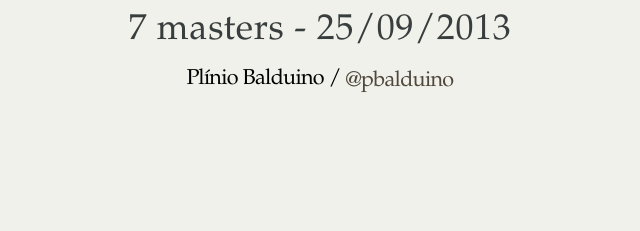
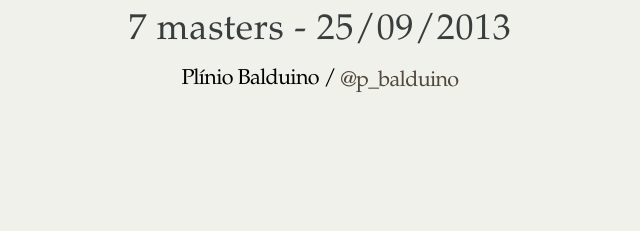
Before and after one commit to pbalduino/7masters-javascript, a website: page index.html in a window 1280 px wide. Shown: the part 489-720 px from the top of the page, 320-960 px from the left. Drawn offline with Linux system fonts and the light colour scheme.

Commit message:
Errei meu proprio twitter

```diff
--- a/index.html
+++ b/index.html
@@ -4,7 +4,7 @@
   <head>
     <meta charset="utf-8">
 
-    <title>reveal.js - The HTML Presentation Framework</title>
+    <title>JavaScript Funcional</title>
 
     <meta name="description" content="A framework for easily creating beautiful presentations using HTML">
     <meta name="author" content="Hakim El Hattab">
@@ -52,7 +52,7 @@
           <h2>Em sete minutos</h2>
           <h4>7 masters - 25/09/2013</h4>
           <p>
-            <small>Plínio Balduino / <a href="http://twitter.com/p_balduino">@pbalduino</a></small>
+            <small>Plínio Balduino / <a href="http://twitter.com/p_balduino">@p_balduino</a></small>
           </p>
         </section>
 
```
